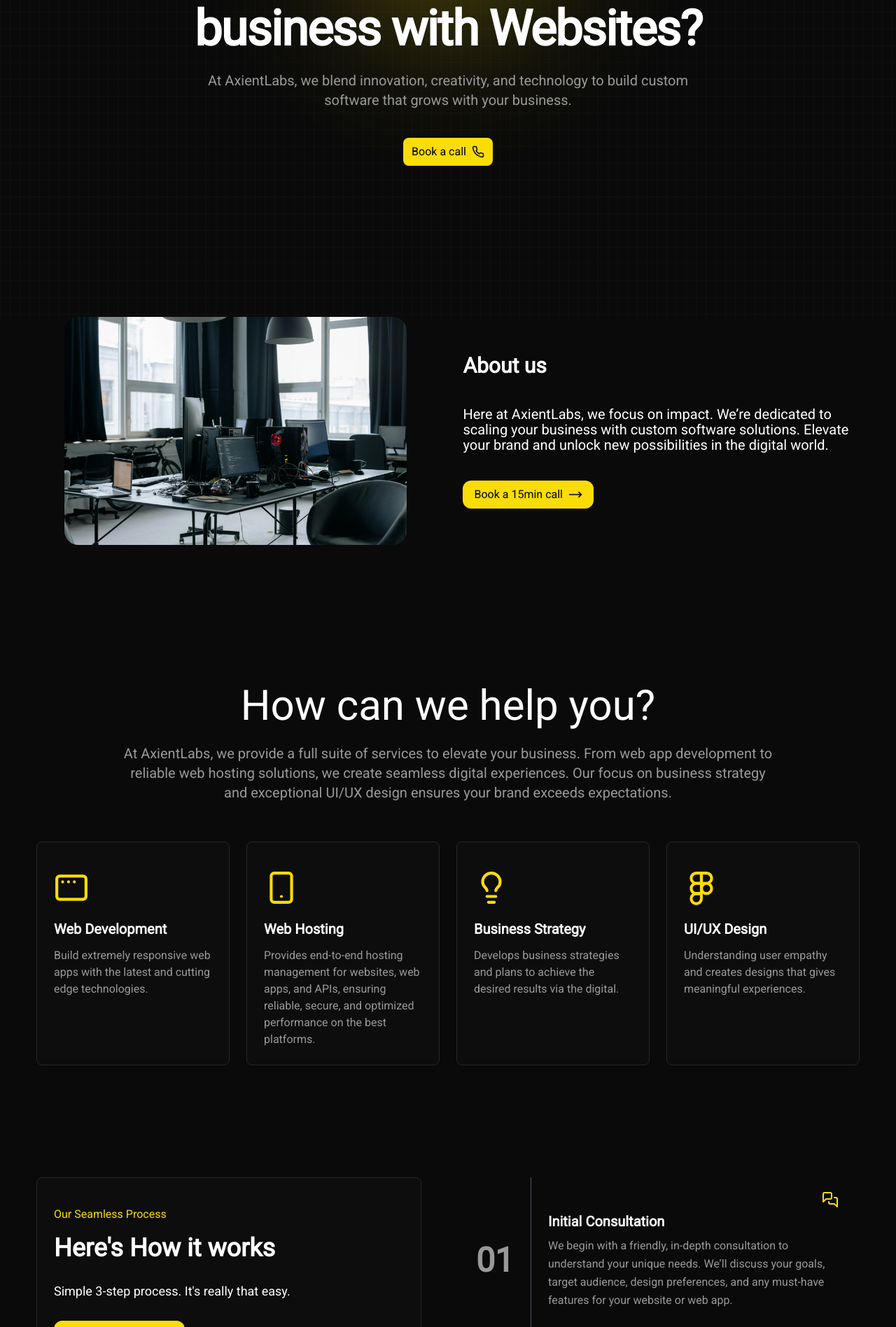
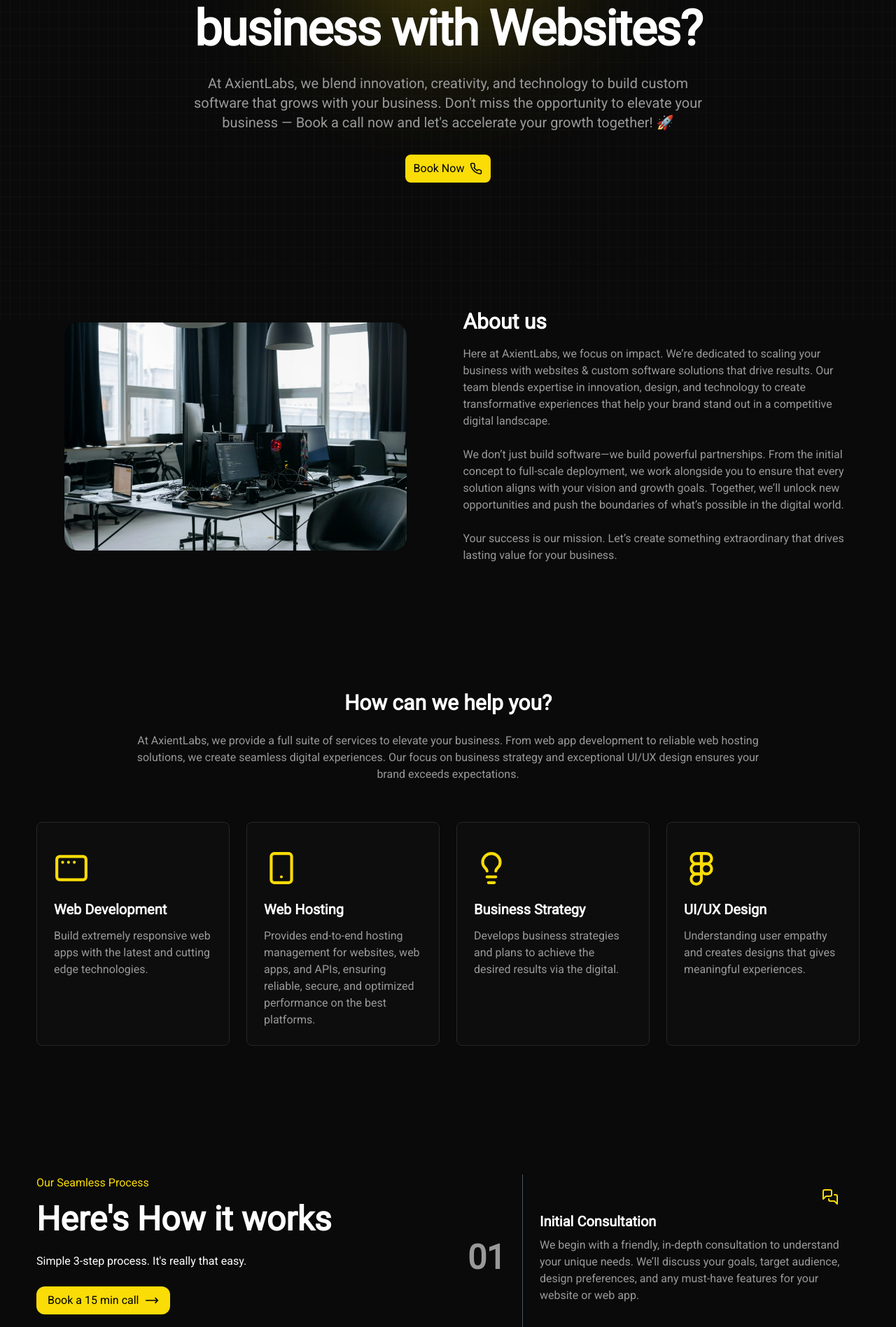
Before and after one commit to asloobahmd/my-startup, a React (Vite) app: page / in a window 1280 px wide. Shown: the part 343-2240 px from the top of the page at 70% size. Built offline with nearby package versions, Linux system fonts and the light colour scheme; the HTML template or start-up script is replaced by a standard one.

Commit message:
updated ui

```diff
--- a/src/components/Navbar.jsx
+++ b/src/components/Navbar.jsx
@@ -37,7 +37,7 @@
 
         {/* menus area */}
         <div
-          className={`text-sm font-medium tracking-tight max-md:px-3 max-md:bg-brand-primary max-md:w-full left-0 top-full max-md:absolute ${
+          className={`text-sm tracking-tight max-md:px-3 max-md:bg-brand-primary max-md:w-full left-0 top-full max-md:absolute ${
             clicked
               ? "max-md:h-[250px] max-md:border-b border-gray-800"
               : "max-md:h-0"
--- a/src/components/ProcessCard.jsx
+++ b/src/components/ProcessCard.jsx
@@ -16,9 +16,7 @@
         <span className="hidden sm:block ml-2 text-lg text-accent-dark absolute sm:right-0 smm:right-[30px] sm:top-[20px] smm:top-[30px] md:top-[20px]">
           {item?.icon}
         </span>
-        <p className="text-graytext text-base leading-relaxed mt-2">
-          {item.text}
-        </p>
+        <p className="text-graytext text-base mt-2">{item.text}</p>
       </div>
     </div>
   );
--- a/src/constants/pricing-plans.jsx
+++ b/src/constants/pricing-plans.jsx
@@ -2,7 +2,7 @@
   plans: [
     {
       name: "Basic",
-      price: 300,
+      price: 100,
       features: [
         "Static website",
         "1-3 pages",
@@ -13,7 +13,7 @@
     },
     {
       name: "Standard",
-      price: 500,
+      price: 300,
       features: [
         "Dynamic website",
         "4-10 pages",
--- a/src/sections/Aboutus.jsx
+++ b/src/sections/Aboutus.jsx
@@ -15,23 +15,25 @@
               className="min-h-[320px] rounded-[20px]"
             />
           </div>
-          <div className="smm:w-1/2 flex flex-col gap-y-10">
+          <div className="smm:w-1/2 flex flex-col gap-y-4">
             <h1 className="text-3xl font-semibold max-smm:text-center">
               About us
             </h1>
-            <h1 className="text-center smm:text-left smm:text-xl font-medium md:leading-[1.1] smm:max-w-[90%] md:max-w-[1240px]">
+            <h1 className="text-center smm:text-left text-graytext smm:max-w-[90%] md:max-w-[1240px]">
               Here at AxientLabs, we focus on impact. We’re dedicated to scaling
-              your business with custom software solutions. Elevate your brand
-              and unlock new possibilities in the digital world.
+              your business with websites & custom software solutions that drive
+              results. Our team blends expertise in innovation, design, and
+              technology to create transformative experiences that help your
+              brand stand out in a competitive digital landscape. <br /> <br />
+              We don’t just build software—we build powerful partnerships. From
+              the initial concept to full-scale deployment, we work alongside
+              you to ensure that every solution aligns with your vision and
+              growth goals. Together, we’ll unlock new opportunities and push
+              the boundaries of what’s possible in the digital world. <br />
+              <br />
+              Your success is our mission. Let’s create something extraordinary
+              that drives lasting value for your business.
             </h1>
-            <a
-              target="_blank"
-              href="https://calendly.com/asloobahmd/15-min-meeting"
-              className="flex gap-x-2 items-center self-center smm:self-start justify-center w-fit text-accenttext bg-accent-dark hover:bg-accent-darker md:hover:scale-[1.05] duration-300 py-2 px-4 rounded-xl"
-            >
-              <p>Book a 15min call</p>
-              <span>{icons.arrow}</span>
-            </a>
           </div>
         </div>
       </section>
--- a/src/sections/Contact.jsx
+++ b/src/sections/Contact.jsx
@@ -9,7 +9,7 @@
 
   return (
     <Element name="contact-us">
-      <section className="py-14 md:py-20 relative overflow-x-hidden">
+      <section className="py-14 md:py-20">
         {/* <div class="absolute inset-0 -z-10 h-full w-full items-center px-5 py-24 [background:radial-gradient(125%_125%_at_50%_10%,theme(colors.brand.primary)_40%,#dfbe38_100%)]"></div> */}
         <div className="container p-3 ">
           <div className="relative overflow-hidden  border border-zinc-700 rounded-3xl py-24 px-12 max-sm:px-4">
@@ -27,7 +27,8 @@
                 />
               </svg>
             </div>
-            <h1 className="font-medium text-4xl md:text-6xl text-center tracking-tight md:leading-[1.1] max-w-[600px] mx-auto">
+
+            <h1 className="font-semibold text-4xl md:text-6xl text-center tracking-tight md:leading-[1.1] max-w-[600px] mx-auto">
               Ready to scale your business to{" "}
               <span className="font-instrumentSerif font-medium tracking-normal italic">
                 new heights?{" "}
--- a/src/sections/Hero.jsx
+++ b/src/sections/Hero.jsx
@@ -5,7 +5,7 @@
 
 const Hero = () => {
   return (
-    <section className="pb-16 md:pb-24 pt-48">
+    <section className="pb-14 md:pb-20 pt-48">
       {/* blurred bg snippet - from this site -> bg.ibelick.com*/}
       <div className="absolute inset-0 -z-10 h-full w-full bg-brand-primary bg-[linear-gradient(to_right,#8080800a_1px,transparent_1px),linear-gradient(to_bottom,#8080800a_1px,transparent_1px)] bg-[size:14px_24px]">
         <div className="absolute left-0 right-0 top-20 -z-10 m-auto h-[310px] w-[310px] rounded-full bg-accent-dark opacity-30 blur-[100px]"></div>
@@ -22,7 +22,7 @@
           </div>
         </div>
         {/* box */}
-        <div className=" max-w-[760px] flex flex-col gap-y-5">
+        <div className=" max-w-[760px] flex flex-col gap-y-6">
           <h1 className="text-4xl md:text-[70px] text-center tracking-tight leading-[1.15] font-semibold">
             Ready to{" "}
             <span className="font-instrumentSerif font-normal tracking-normal italic">
@@ -30,18 +30,20 @@
             </span>{" "}
             your business with Websites?
           </h1>
-          <p className="text-center text-graytext md:text-xl">
+          <p className="text-xl text-center text-graytext">
             At AxientLabs, we blend innovation, creativity, and technology to
-            build custom software that grows with your business.
+            build custom software that grows with your business. Don't miss the
+            opportunity to elevate your business — Book a call now and let's
+            accelerate your growth together! 🚀
           </p>
         </div>
-        <div className="flex justify-center gap-x-6 mt-8">
+        <div className="flex justify-center gap-x-6 mt-6">
           <a
             target="_blank"
             href="https://calendly.com/asloobahmd/15-min-meeting"
             className="flex items-center gap-x-2 md:hover:scale-[1.05] duration-300 text-accenttext bg-accent-dark hover:bg-accent-darker py-2 px-3 rounded-lg"
           >
-            Book a call
+            Book Now
             {icons.call}
           </a>
           {/* <button className="bg-gray-800 md:hover:scale-[1.05] duration-300 py-2.5 px-4 rounded-xl">
--- a/src/sections/Pricing.jsx
+++ b/src/sections/Pricing.jsx
@@ -11,9 +11,9 @@
           class="container p-3 sm:px-10 flex flex-col justify-center items-center text-base mx-auto"
           id="pricing"
         >
-          <div className="mb-16 flex flex-col gap-y-8 text-center">
-            <h3 class="text-5xl font-semibold">Packages</h3>
-            <p className="max-w-5xl text-graytext md:text-xl">
+          <div className="mb-16 flex flex-col gap-y-4 text-center">
+            <h3 class="text-3xl font-semibold">Plans</h3>
+            <p className="max-w-3xl text-graytext">
               Choose the perfect plan for your needs. Whether you're looking for
               a simple static website, a dynamic solution with advanced
               features, or a complete e-commerce setup, we've got you covered.
--- a/src/sections/Process.jsx
+++ b/src/sections/Process.jsx
@@ -7,28 +7,26 @@
 const Process = () => {
   return (
     <Element name="Process">
-      <section className="py-14">
-        <div className="container p-3 flex flex-col md:flex-row max-md:items-center justify-center gap-x-8 gap-y-10">
+      <section className="py-14 md:py-20">
+        <div className="container p-3 flex flex-col md:flex-row max-md:items-center justify-center gap-x-2 gap-y-10">
           {/* left section */}
           <div className="w-full md:w-1/2">
-            <div className="flex flex-col gap-y-7 bg-[#0D0D0D] shadow-sm border border-zinc-800 px-6 py-10 rounded-lg max-w-[550px] sticky top-28">
+            <div className="flex flex-col gap-y-6 rounded-lg max-w-[550px] sticky top-28">
               <div>
                 <p className="text-accent-dark font-medium">
                   Our Seamless Process
                 </p>
-                <h1 className="text-3xl md:text-4xl font-semibold mt-4">
+                <h1 className="text-3xl md:text-5xl font-semibold mt-4">
                   Here's How it works
                 </h1>
               </div>
-              <p className="text-lg">
-                Simple 3-step process. It's really that easy.
-              </p>
+              <p>Simple 3-step process. It's really that easy.</p>
               <a
                 target="_blank"
                 href="https://calendly.com/asloobahmd/15-min-meeting"
                 className="flex gap-x-2 items-center self-start justify-center w-fit text-accenttext bg-accent-dark hover:bg-accent-darker md:hover:scale-[1.05] duration-300 py-2 px-4 rounded-xl"
               >
-                <p>Book a 15min call</p>
+                <p>Book a 15 min call</p>
                 <span>{icons?.arrow}</span>
               </a>
             </div>
--- a/src/sections/Results.jsx
+++ /dev/null
@@ -1,11 +0,0 @@
-import React from "react";
-
-const Results = () => {
-  return (
-    <section className="py-20 bg-pink-400">
-      <div className="bg-red-700 container p-3">Results</div>
-    </section>
-  );
-};
-
-export default Results;
--- a/src/sections/Services.jsx
+++ b/src/sections/Services.jsx
@@ -10,8 +10,8 @@
         <div className="container p-3 flex flex-col gap-y-10 md:gap-y-14">
           {/* box 1 */}
           <div className="flex flex-col items-center gap-y-6">
-            <h2 className="text-2xl md:text-6xl">How can we help you?</h2>
-            <p className="max-w-[930px] text-center text-graytext md:text-xl">
+            <h2 className="text-3xl font-semibold">How can we help you?</h2>
+            <p className="max-w-[930px] text-center text-graytext">
               At AxientLabs, we provide a full suite of services to elevate your
               business. From web app development to reliable web hosting
               solutions, we create seamless digital experiences. Our focus on
```
Also changed, not shown: src/components/PricingCard.jsx (+5 -5 lines), src/pages/Home.jsx (+7 -9 lines).
